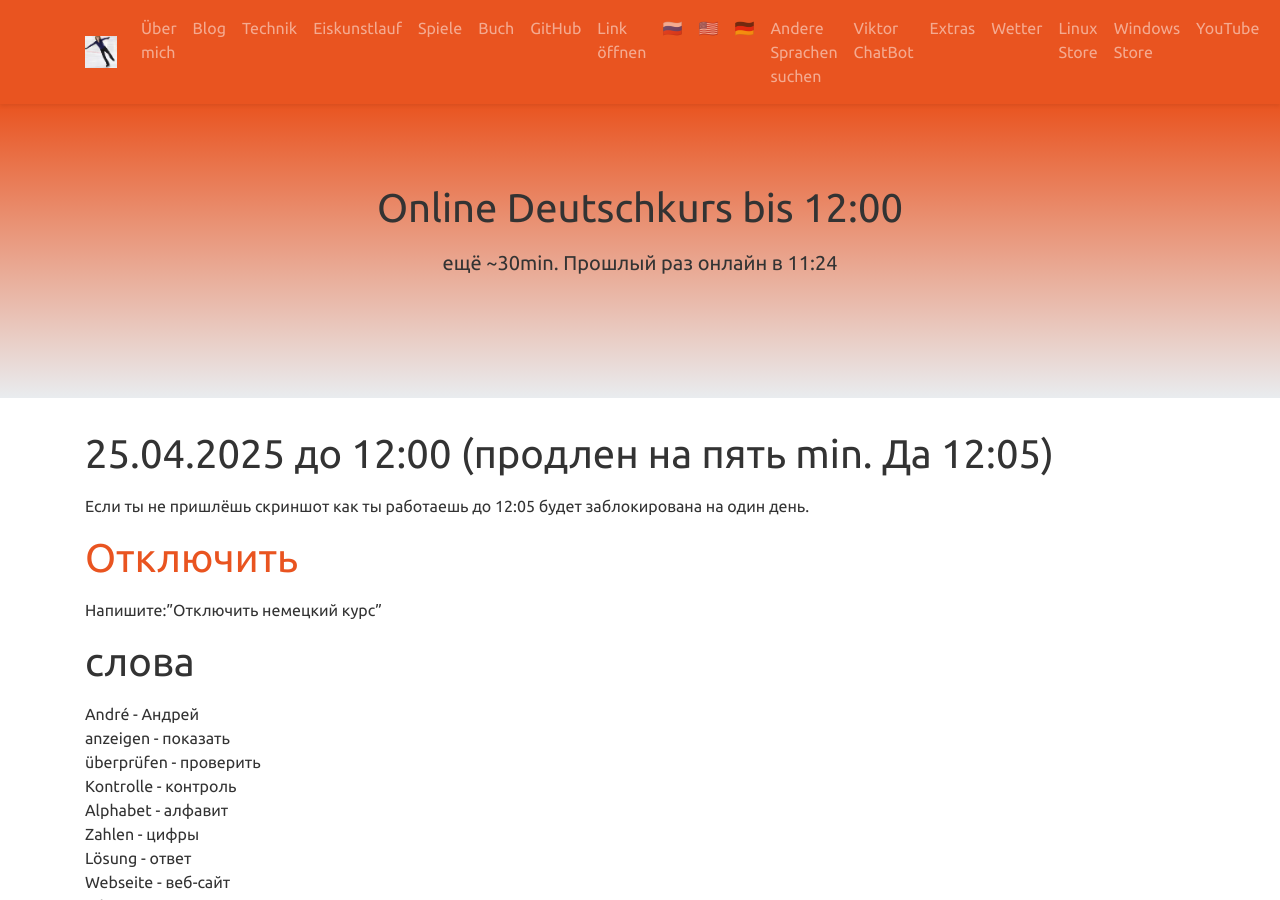
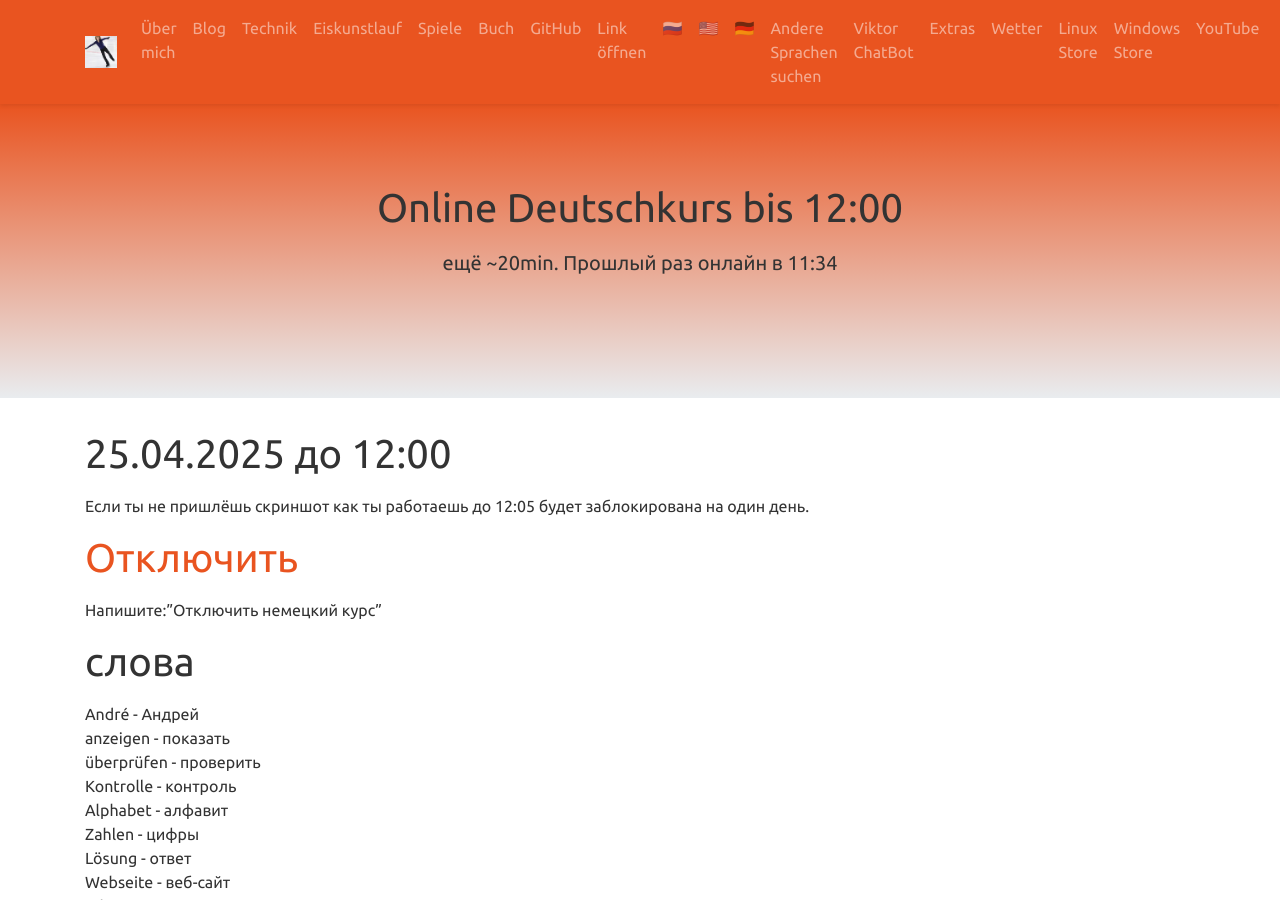
Before and after one commit to viktor-chiarcos/viktor-chiarcos.github.io, a Jekyll site: the page built from _pages/ivan/index.md, in a window 1280 px wide and 900 px high. Built offline with Jekyll 4.4.1, drawn with Linux system fonts in a browser that asks for light colours.

Commit message:
index.md aktualisieren

```diff
--- a/_pages/ivan/index.md
+++ b/_pages/ivan/index.md
@@ -3,7 +3,7 @@ layout: home
 permalink: /kurs/de-ru/
 
 title: "Online Deutschkurs bis 12:00"
-excerpt: "ещё ~30min. Прошлый раз онлайн в 11:24"
+excerpt: "ещё ~20min. Прошлый раз онлайн в 11:34"
 action: true
 ---
 
@@ -17,7 +17,7 @@ action: true
     }
 </script>
 
-# 25.04.2025 до 12:00 (продлен на пять min. Да 12:05)
+# 25.04.2025 до 12:00
 
 Если ты не пришлёшь скриншот как ты работаешь до 12:05 будет заблокирована на один день.
 
```
